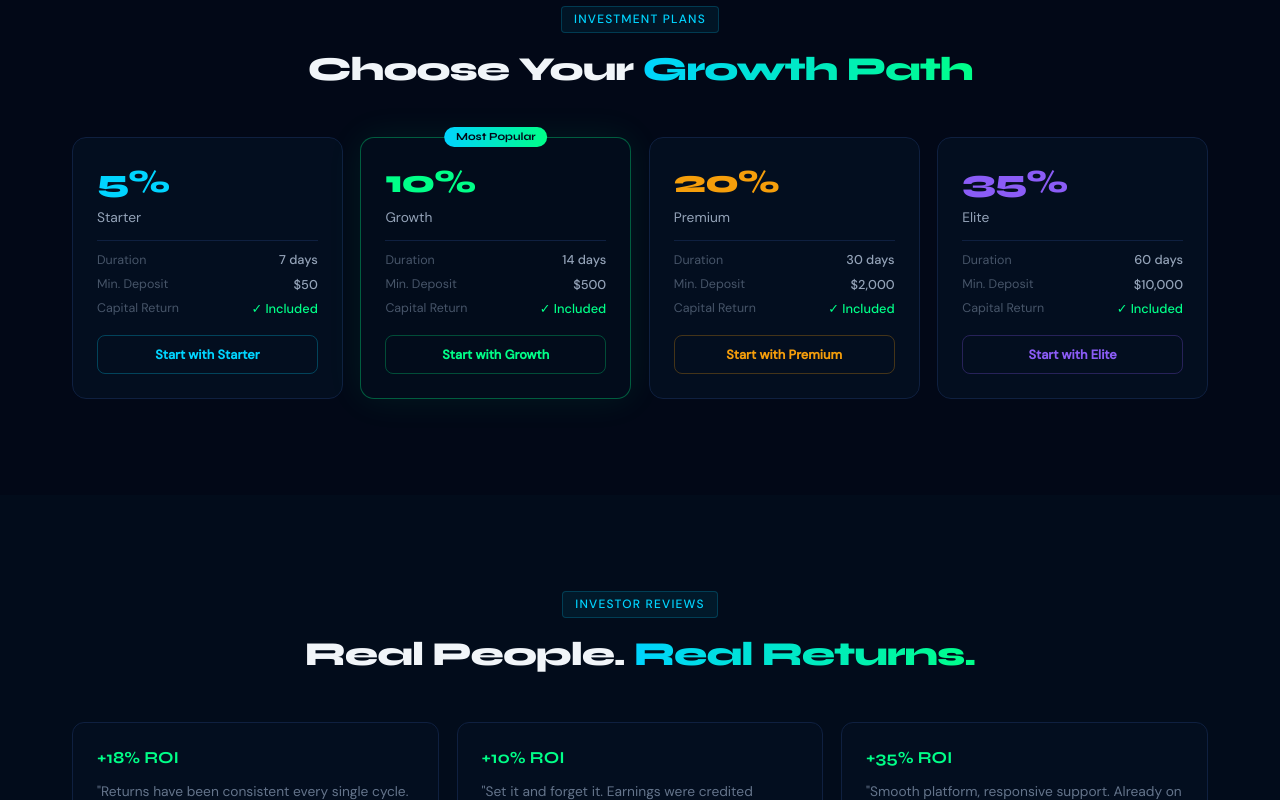
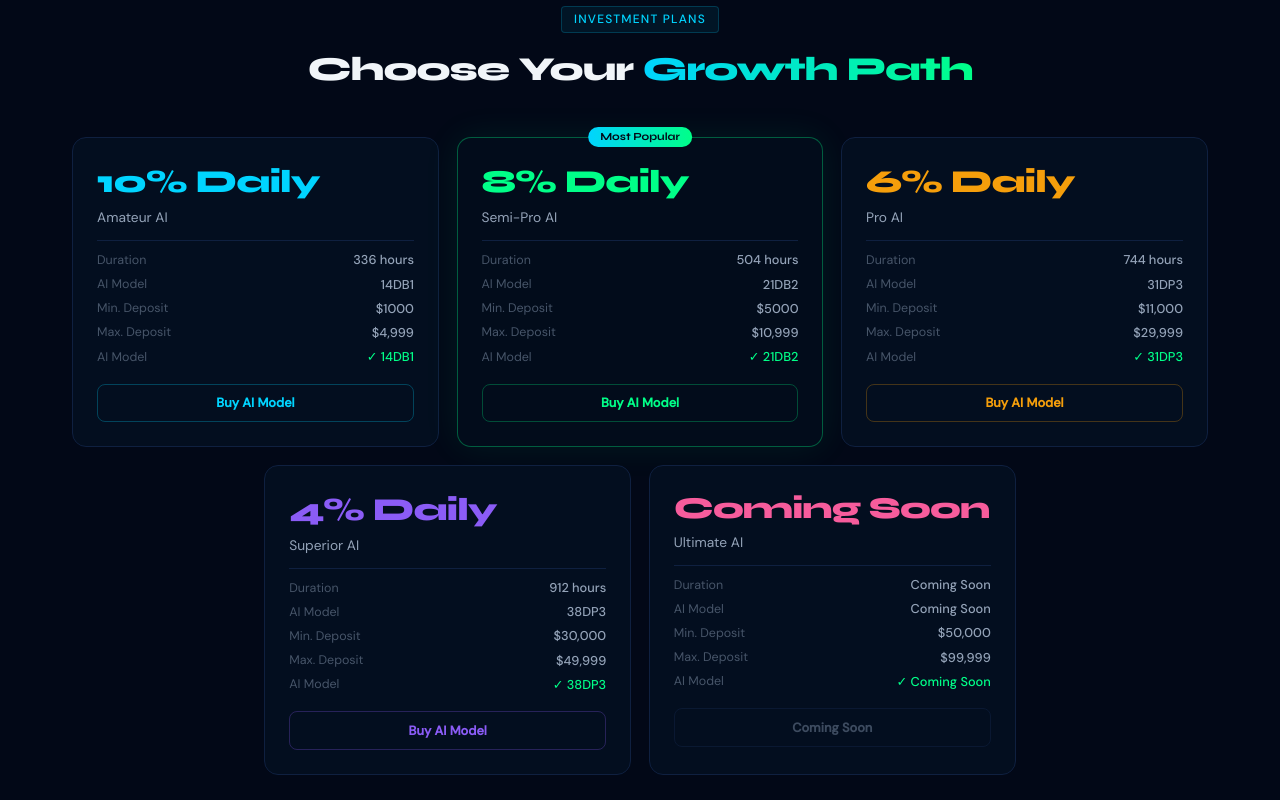
Before and after one commit to aceygram/cryptovest, a React (Vite) app: page / in a window 1280 px wide. Shown: the part 2280-3080 px from the top of the page. Built offline with nearby package versions, Linux system fonts and the light colour scheme; no server answers.

Commit message:
changed the plans and polished it up for production

```diff
--- a/src/pages/Home.jsx
+++ b/src/pages/Home.jsx
@@ -98,10 +98,11 @@ export default function Home() {
   }
 
   const plans = [
-    { name: 'Starter', roi: '5%', duration: '7 days', min: '$50', color: '#00d4ff' },
-    { name: 'Growth', roi: '10%', duration: '14 days', min: '$500', color: '#00ff88', featured: true },
-    { name: 'Premium', roi: '20%', duration: '30 days', min: '$2,000', color: '#f59e0b' },
-    { name: 'Elite', roi: '35%', duration: '60 days', min: '$10,000', color: '#8b5cf6' },
+    { name: 'Amateur AI', roi: '10% Daily', duration: '336 hours', min: '$1000', max: '$4,999', color: '#00d4ff', model: '14DB1' },
+    { name: 'Semi-Pro AI', roi: '8% Daily', duration: '504 hours', min: '$5000', max: '$10,999', color: '#00ff88', featured: true, model: '21DB2' },
+    { name: 'Pro AI', roi: '6% Daily', duration: '744 hours', min: '$11,000', max: '$29,999', color: '#f59e0b', model: '31DP3' },
+    { name: 'Superior AI', roi: '4% Daily', duration: '912 hours', min: '$30,000', max: '$49,999', color: '#8b5cf6', model: '38DP3' },
+    { name: 'Ultimate AI', roi: 'Coming Soon', duration: 'Coming Soon', min: '$50,000', max: '$99,999', color: '#f65c9c', model: 'Coming Soon' },
   ]
 
   const steps = [
@@ -209,10 +210,6 @@ export default function Home() {
           .hmb{display:flex!important}
           .htitle{font-size:2.1rem!important;line-height:1.15!important}
           .stitle{font-size:1.75rem!important}
-          .sgrid{grid-template-columns:1fr 1fr!important}
-          .pgrid{grid-template-columns:1fr 1fr!important}
-          .stepgrid{grid-template-columns:1fr 1fr!important}
-          .tgrid{grid-template-columns:1fr!important}
           .spads{padding:3.5rem 0!important}
           .hctas{flex-direction:column!important;align-items:stretch!important}
           .hcta{text-align:center!important}
@@ -221,14 +218,25 @@ export default function Home() {
           .footer-row{flex-direction:column!important;text-align:center!important;gap:.8rem!important}
           .footer-links{justify-content:center!important}
           .sin{padding:0 1.2rem!important}
+          .pc{grid-column:span 1!important}
+
+          /* 2 columns side-by-side on tablet */
+          .sgrid{grid-template-columns:1fr 1fr!important}
+          .pgrid{grid-template-columns:1fr 1fr!important}
+          .stepgrid{grid-template-columns:1fr 1fr!important}
+          .tgrid{grid-template-columns:1fr!important}
         }
+
         @media(max-width:480px){
           .htitle{font-size:1.75rem!important}
+          .authcard{padding:1.4rem!important}
+          .sin{padding:0 1rem!important}
+
+          /* Straight single-column grid on mobile */
+          .sgrid{grid-template-columns:1fr!important}
           .pgrid{grid-template-columns:1fr!important}
           .stepgrid{grid-template-columns:1fr!important}
-          .authcard{padding:1.4rem!important}
-          .sin{padding:0 1rem!important}
-          .sgrid{grid-template-columns:1fr 1fr!important}
+          .tgrid{grid-template-columns:1fr!important}
         }
       `}</style>
 
@@ -455,25 +463,71 @@ export default function Home() {
               Choose Your <span className="grad-text">Growth Path</span>
             </h2>
           </div>
-          <div className="pgrid" style={{ display: 'grid', gridTemplateColumns: 'repeat(4,1fr)', gap: '1.1rem' }}>
-            {plans.map((plan, i) => (
-              <div key={i} className="pc" style={{ background: plan.featured ? c.planCardFeatured : c.planCard, border: `1px solid ${plan.featured ? plan.color + '55' : c.border}`, borderRadius: '14px', padding: '1.5rem', position: 'relative', display: 'flex', flexDirection: 'column', gap: '.45rem', boxShadow: plan.featured ? `0 0 36px ${plan.color}15` : 'none' }}>
-                {plan.featured && <div style={{ position: 'absolute', top: '-11px', left: '50%', transform: 'translateX(-50%)', background: 'linear-gradient(90deg,#00d4ff,#00ff88)', color: '#020817', fontSize: '.68rem', fontWeight: '700', padding: '.2rem .75rem', borderRadius: '99px', whiteSpace: 'nowrap' }}>Most Popular</div>}
-                <div style={{ color: plan.color, fontSize: '2rem', fontWeight: '800', letterSpacing: '-.03em' }}>{plan.roi}</div>
+          <div className="pgrid" style={{ display: 'grid', gridTemplateColumns: 'repeat(6,1fr)', gap: '1.1rem' }}>
+          {plans.map((plan, i) => {
+            const isLast = i === plans.length - 1;
+            return (
+            <div
+              key={i}
+              className="pc"
+              style={{
+                background: plan.featured ? c.planCardFeatured : c.planCard,
+                gridColumn: i === 3 ? '2 / span 2' : i === 4 ? '4 / span 2' : 'span 2',
+                border: `1px solid ${plan.featured ? plan.color + '55' : c.border}`,
+                borderRadius: '14px',
+                padding: '1.5rem',
+                position: 'relative',
+                display: 'flex',
+                flexDirection: 'column',
+                gap: '.45rem',
+                boxShadow: plan.featured ? `0 0 36px ${plan.color}15` : 'none',
+              }}
+            >
+              {plan.featured && (
+                <div style={{ position: 'absolute', top: '-11px', left: '50%', transform: 'translateX(-50%)', background: 'linear-gradient(90deg,#00d4ff,#00ff88)', color: '#020817', fontSize: '.68rem', fontWeight: '700', padding: '.2rem .75rem', borderRadius: '99px', whiteSpace: 'nowrap' }}>
+                  Most Popular
+                </div>
+              )}
+              <div style={{ color: plan.color, fontSize: isLast ? '1.9rem' : '2rem', fontWeight: '800', letterSpacing: '-.03em' }}>{plan.roi}</div>
               <div style={{ color: c.textLight, fontFamily: 'DM Sans', fontSize: '.86rem', marginBottom: '.2rem' }}>{plan.name}</div>
               <div style={{ height: '1px', background: c.border, margin: '.2rem 0' }} />
-                {[['Duration', plan.duration, false], ['Min. Deposit', plan.min, false], ['Capital Return', '✓ Included', true]].map(([l, v, green], j) => (
+              {[['Duration', plan.duration, false], ['AI Model', plan.model, false], ['Min. Deposit', plan.min, false], ['Max. Deposit', plan.max, false], ['AI Model', '✓ ' + plan.model, true]].map(([l, v, green], j) => (
                 <div key={j} style={{ display: 'flex', justifyContent: 'space-between', alignItems: 'center' }}>
                   <span style={{ color: c.trustText, fontFamily: 'DM Sans', fontSize: '.78rem' }}>{l}</span>
                   <span style={{ color: green ? '#00ff88' : c.textLight, fontFamily: 'DM Sans', fontSize: '.8rem', fontWeight: '500' }}>{v}</span>
                 </div>
               ))}
-                <a href="#auth" onClick={() => setActiveTab('register')}
-                  style={{ marginTop: '.7rem', display: 'block', textAlign: 'center', border: `1px solid ${plan.color}44`, borderRadius: '8px', padding: '.62rem', textDecoration: 'none', fontFamily: 'DM Sans', fontSize: '.8rem', fontWeight: '600', color: plan.color }}>
-                  Start with {plan.name}
+              <a
+                href={isLast ? undefined : '#auth'}
+                onClick={(e) => {
+                  if (isLast) {
+                    e.preventDefault();
+                    return;
+                  }
+                  setActiveTab('register');
+                }}
+                style={{
+                  marginTop: '.7rem',
+                  display: 'block',
+                  textAlign: 'center',
+                  border: `1px solid ${isLast ? c.border : plan.color + '44'}`,
+                  borderRadius: '8px',
+                  padding: '.62rem',
+                  textDecoration: 'none',
+                  fontFamily: 'DM Sans',
+                  fontSize: '.8rem',
+                  fontWeight: '600',
+                  color: isLast ? c.textMuted : plan.color,
+                  cursor: isLast ? 'not-allowed' : 'pointer',
+                  background: isLast ? c.input : 'transparent',
+                  opacity: isLast ? 0.6 : 1,
+                }}
+              >
+                {isLast ? 'Coming Soon' : 'Buy AI Model'}
               </a>
             </div>
-            ))}
+            );
+          })}
         </div>
         </div>
       </section>
```
Lines whose indentation alone changed are shown as unchanged.
